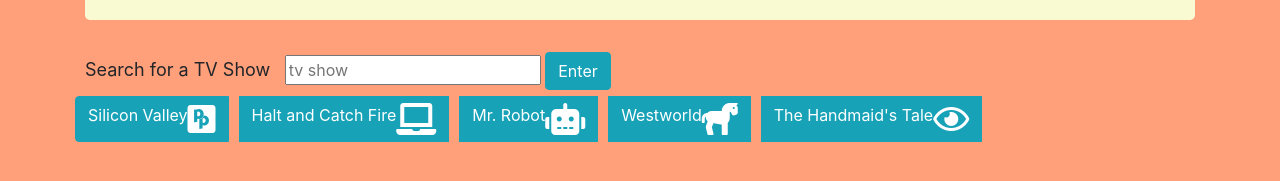
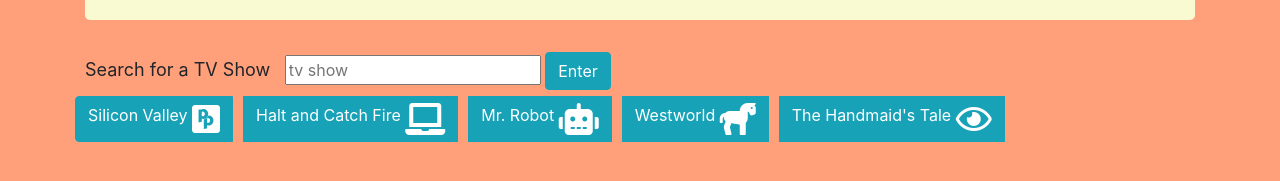
Before and after one commit to katbytes/GIPHY-API, a plain HTML site: page index.html in a window 1280 px wide. Shown: the part 209-390 px from the top of the page. Drawn offline with nearby package versions, Linux system fonts and the light colour scheme.

Commit message:
needed inline &nbsp; btn

```diff
--- a/index.html
+++ b/index.html
@@ -37,11 +37,11 @@
 </div>
 <div class="row">
 <div class="btn-group">
-            <button class="btn btn-info" id="show" data-search="Silicon Valley">Silicon Valley <i class="fab fa-pied-piper-pp fa-2x"></i></i></button>
-            <button class="btn btn-info" id="show" data-search="Halt and Catch Fire">Halt and Catch Fire <i class="fas fa-laptop fa-2x"></i></button>
-            <button class="btn btn-info" id="show" data-search="Mr. Robot">Mr. Robot <i class="fas fa-robot fa-2x"></i></button>
-            <button class="btn btn-info" id="show" data-search="Westworld">Westworld <i class="fas fa-horse fa-2x"></i></button>
-            <button class="btn btn-info" id="show" data-search="The Handmaid's Tale">The Handmaid's Tale <i class="far fa-eye fa-2x"></i></button>
+<button class="btn btn-info" id="show" data-search="Silicon Valley">Silicon Valley&nbsp;<i class="fab fa-pied-piper-pp fa-2x"></i></i></button>
+<button class="btn btn-info" id="show" data-search="Halt and Catch Fire">Halt and Catch Fire&nbsp;<i class="fas fa-laptop fa-2x"></i></button>
+<button class="btn btn-info" id="show" data-search="Mr. Robot">Mr. Robot&nbsp;<i class="fas fa-robot fa-2x"></i></button>
+<button class="btn btn-info" id="show" data-search="Westworld">Westworld&nbsp;<i class="fas fa-horse fa-2x"></i></button>
+<button class="btn btn-info" id="show" data-search="The Handmaid's Tale">The Handmaid's Tale&nbsp;<i class="far fa-eye fa-2x"></i></button>
 <!-- <button class="btn btn-info" id="show" data-search="Black Mirror">Black Mirror</button> -->
 <div id="myButtons"></div>
 </div>
```
Lines whose indentation alone changed are shown as unchanged.
